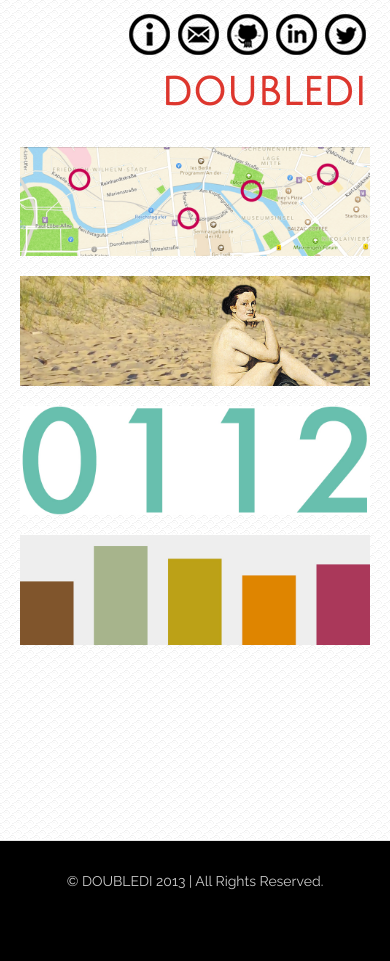
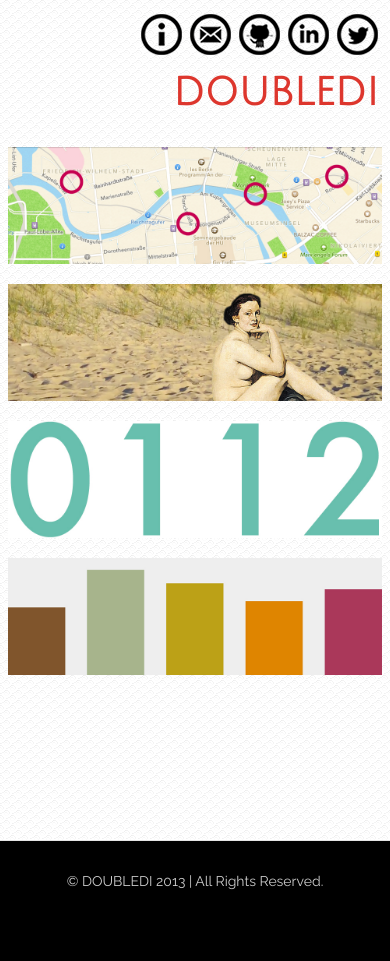
Before and after one commit to diannamertz/doubledi.github.com, a Jekyll site: the page built from index.html, in a window 390 px wide. Built offline with Jekyll 4.4.1, drawn with Linux system fonts in a browser that asks for light colours.

```diff
--- a/css/style.css
+++ b/css/style.css
@@ -245,15 +245,15 @@
     padding-left: 20px;
     padding-right: 20px;
   }
-/*
-  body {
-    padding-left: 0;
-    padding-right: 0;
-  }
-  */
 }
 
 @media (max-width: 480px) {
+
+  body {
+    padding-left: 2%;
+    padding-right: 2%;
+  }
+
 .dd569 {
   height: 100%;
 }
```
